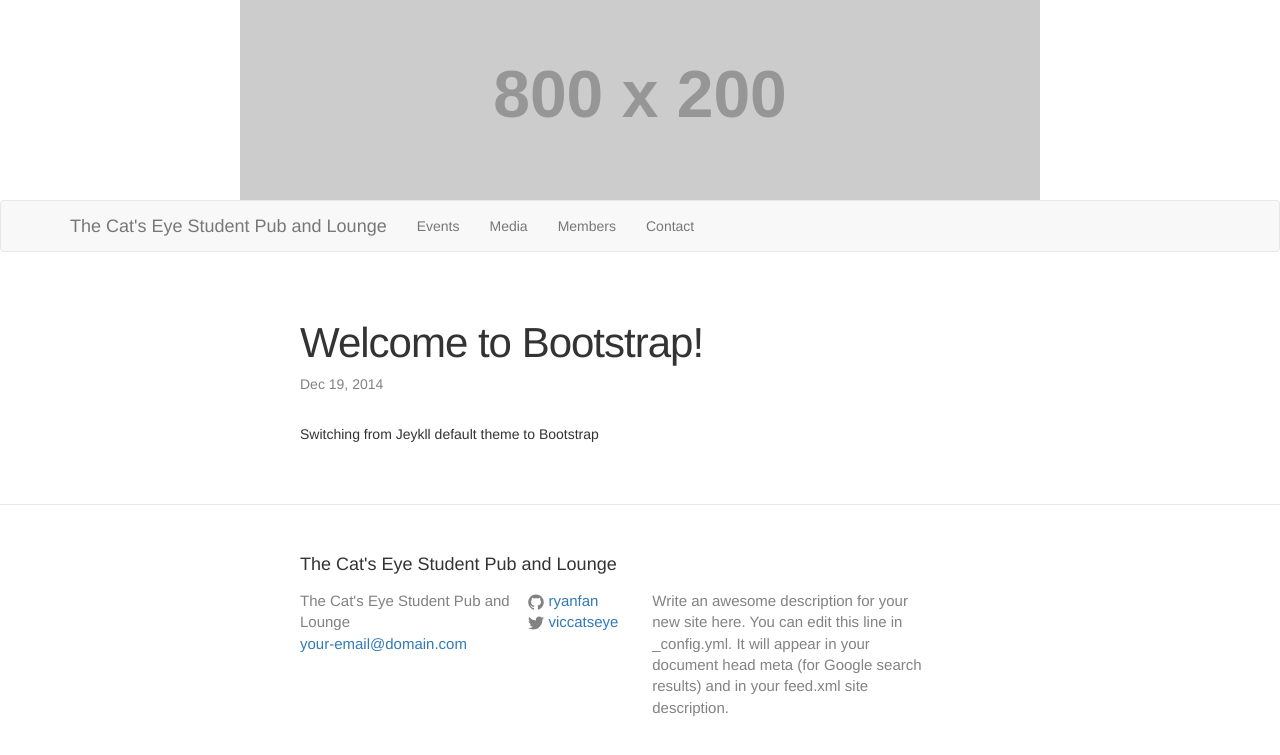
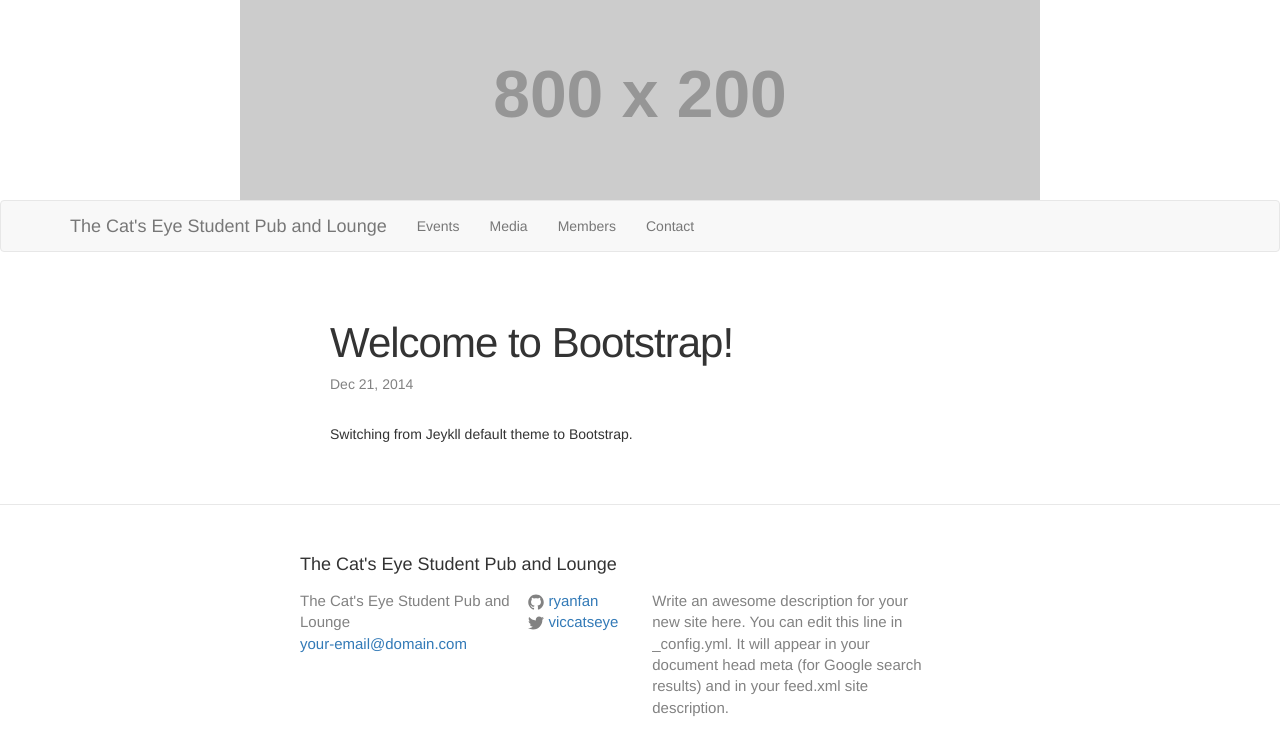
Before and after one commit to ryanfan/cats-eye, a Jekyll site: the page built from _posts/2014-12-21-welcome-to-boostrap.markdown, in a window 1280 px wide. Shown: the top 755 px of the page. Built offline with Jekyll 4.4.1, drawn with Linux system fonts in a browser that asks for light colours; nearby versions of some CDN libraries.

Commit message:
Formatting changes.

```diff
--- a/_layouts/page.html
+++ b/_layouts/page.html
@@ -1,7 +1,7 @@
 ---
 layout: default
 ---
-<div class="post">
+<div class="wrapper">
 
   <header class="post-header">
     <h1 class="post-title">{{ page.title }}</h1>
--- a/_layouts/post.html
+++ b/_layouts/post.html
@@ -1,7 +1,7 @@
 ---
 layout: default
 ---
-<div class="post">
+<div class="wrapper">
 
   <header class="post-header">
     <h1 class="post-title">{{ page.title }}</h1>
--- a/_posts/2014-12-21-welcome-to-boostrap.markdown
+++ b/_posts/2014-12-21-welcome-to-boostrap.markdown
@@ -1,7 +1,7 @@
 ---
 layout: post
 title:  "Welcome to Bootstrap!"
-date:   2014-12-19 14:07:38
+date:   2014-12-21 14:07:38
 categories: bootstrap
 ---
-Switching from Jeykll default theme to Bootstrap
+Switching from Jeykll default theme to Bootstrap.
```
